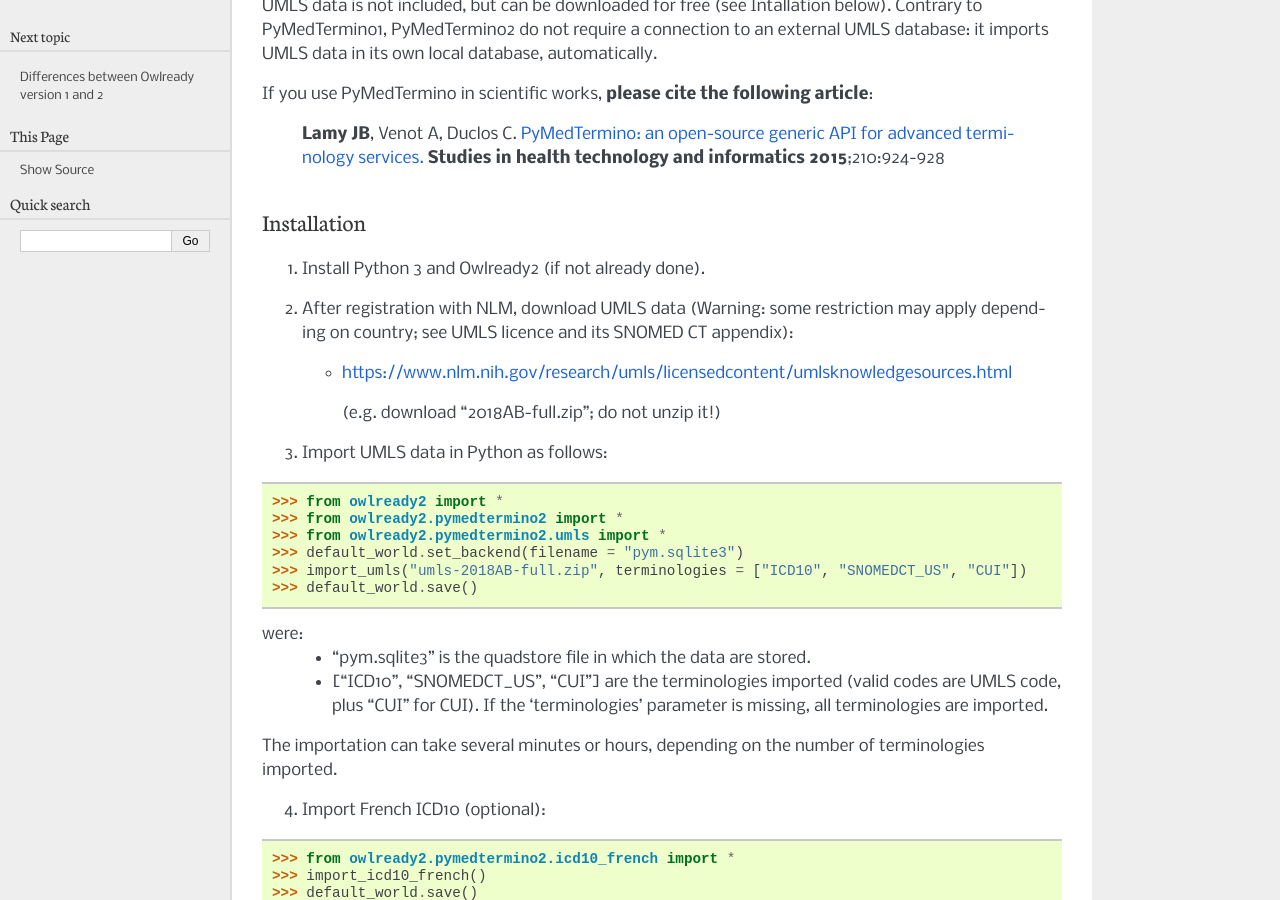
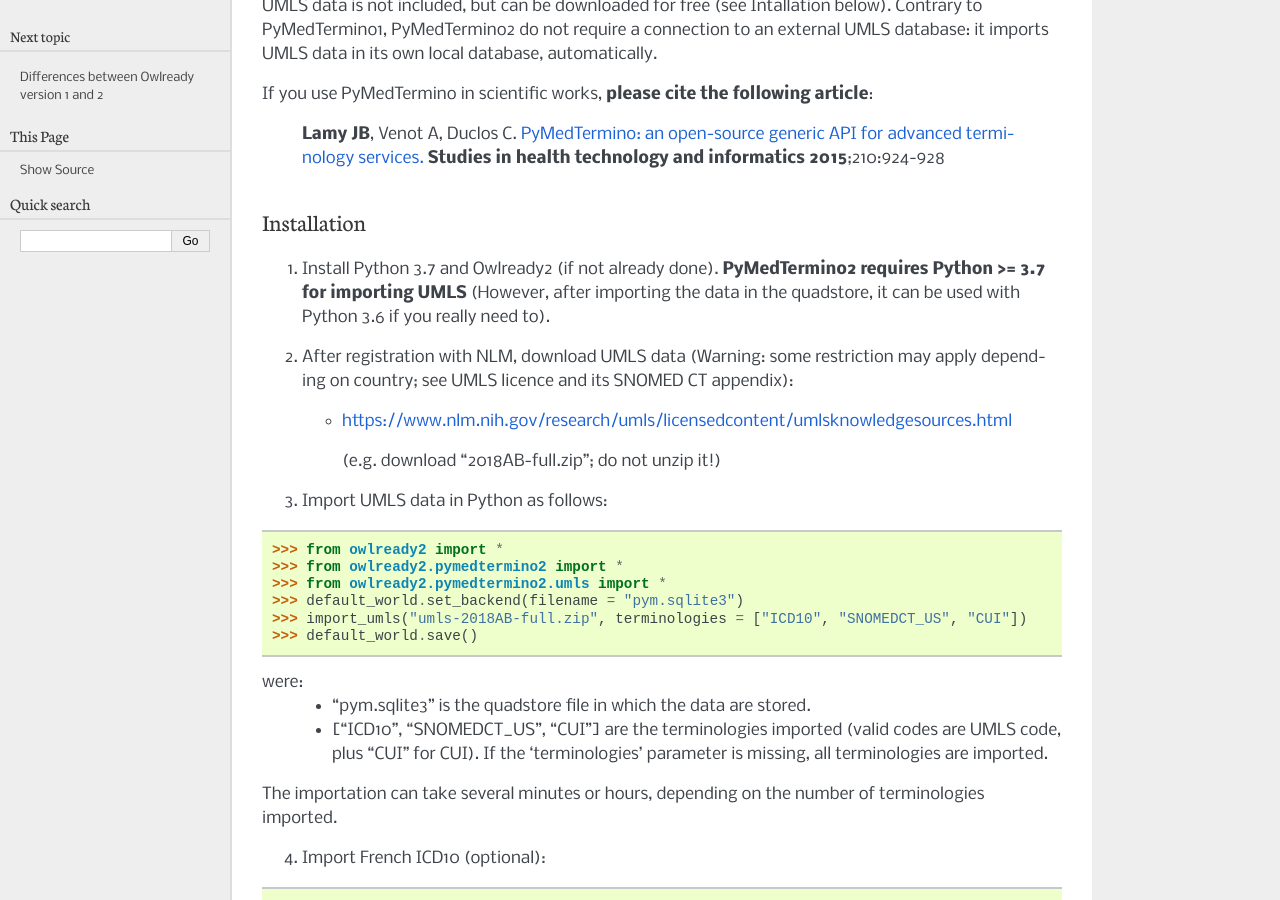
Before and after one commit to pwin/owlready2, a Sphinx documentation site: the page built from doc/pymedtermino2.rst, in a window 1280 px wide and 900 px high, scrolled down 654 px. Built offline with Sphinx 7.4.7, drawn with Linux system fonts in a browser that asks for light colours; pages that are not in the unit, such as notebooks, are missing from menus.

Commit message:
Add appropriate error message when importing UMLS with Python 3.6

```diff
--- a/README.rst
+++ b/README.rst
@@ -377,7 +377,7 @@
   - Fix data property value inferrence with debug = 1
   - Fix sort() in LazyList (thanks fiveop!)
   - Fix World.get() and add World.get_if_loaded()
-
+  - Add appropriate error message when importing UMLS with Python 3.6
 
 Links
 -----
--- a/doc/pymedtermino2.rst
+++ b/doc/pymedtermino2.rst
@@ -42,7 +42,8 @@
 Installation
 ************
 
-#. Install Python 3 and Owlready2 (if not already done).
+#. Install Python 3.7 and Owlready2 (if not already done).
+   **PyMedTermino2 requires Python >= 3.7 for importing UMLS** (However, after importing the data in the quadstore, it can be used with Python 3.6 if you really need to).
 
 #. After registration with NLM, download UMLS data (Warning: some restriction may apply depending on country; see UMLS licence and its SNOMED CT appendix):
 
```
Also changed, not shown: 1 other file.
